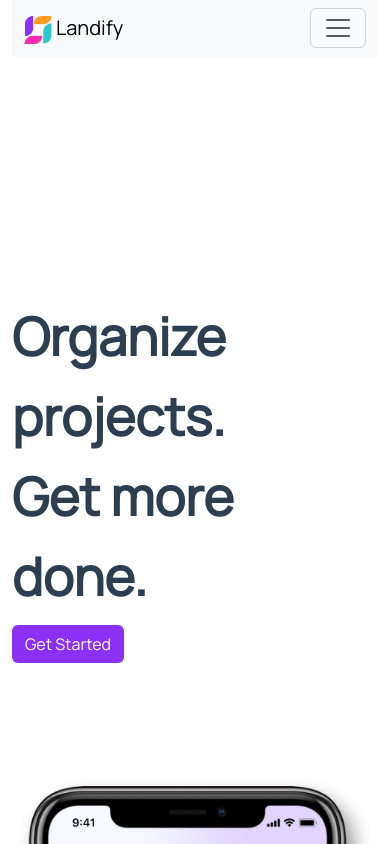
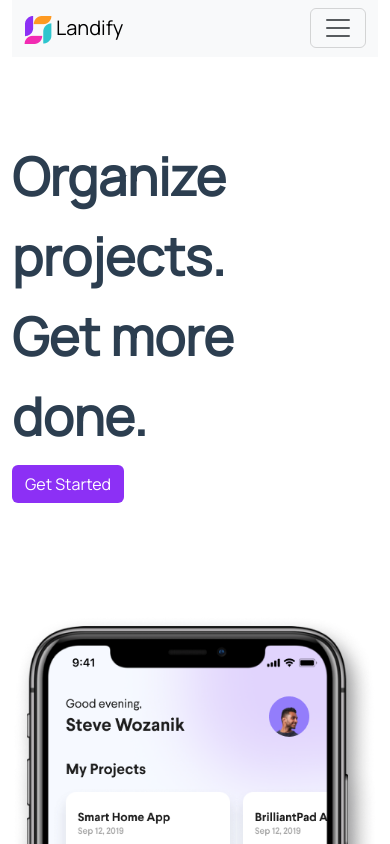
Before and after one commit to bhankymyk/playground-app, a Vue app: page / in a window 390 px wide. Shown: the top 844 px of the page. Built offline with nearby package versions, Linux system fonts and the light colour scheme.

Commit message:
fix: media screen for 767

```diff
--- a/src/components/HelloWorld.vue
+++ b/src/components/HelloWorld.vue
@@ -399,4 +399,9 @@ li {
   text-align: start;
   margin-left: 70px;
 }
+@media only screen and (max-width: 767px ) {
+  .org{
+  margin-top: 5rem;
+}
+}
 </style>
```
